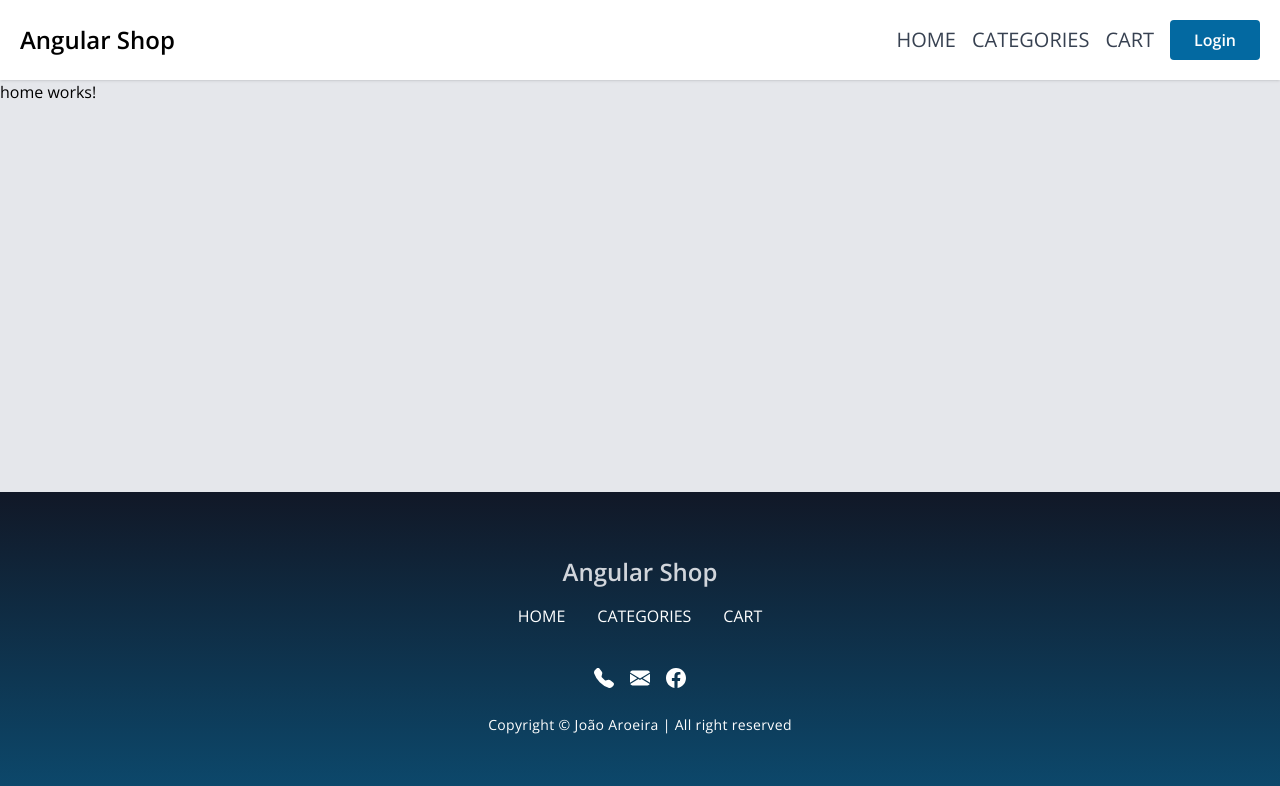
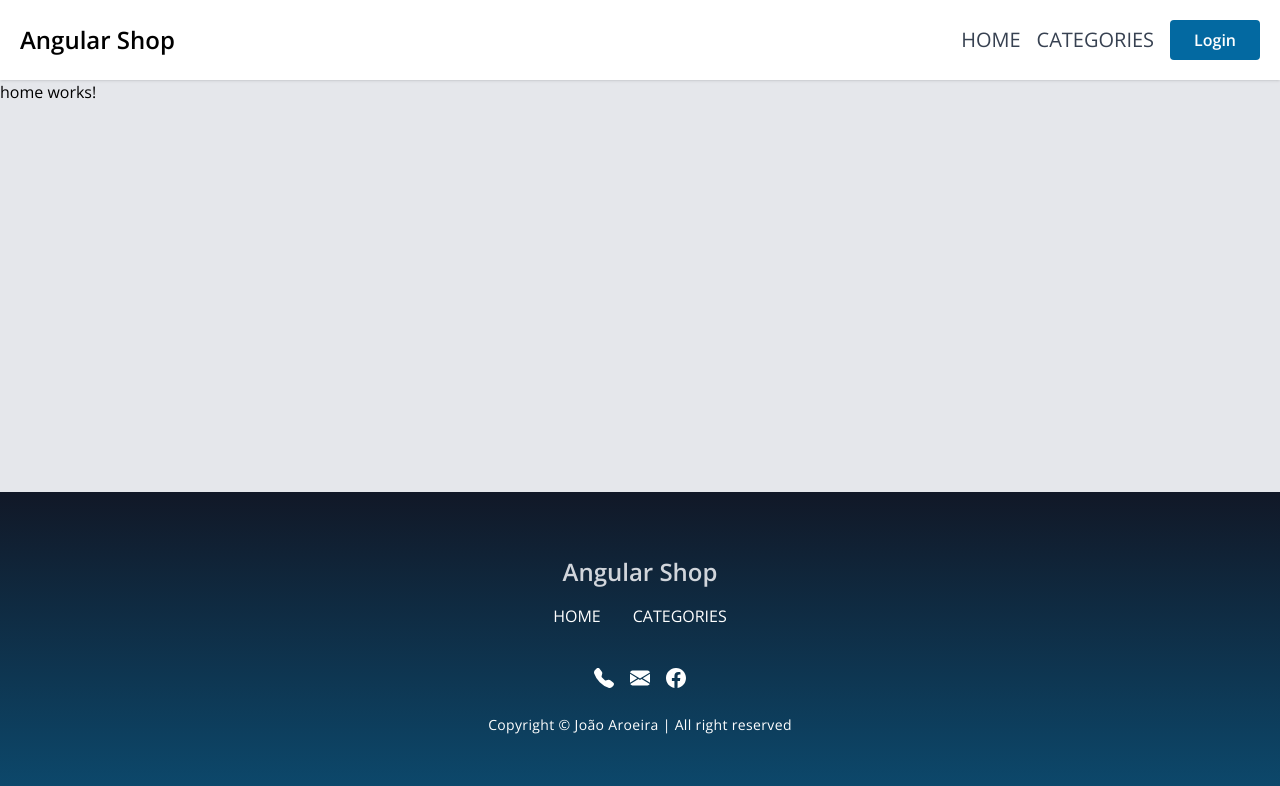
Before and after one commit to jaroeira/angular-demo-store, an Angular app: page / in a window 1280 px wide. Shown: the top 786 px of the page. Built offline with nearby package versions, Linux system fonts and the light colour scheme.

Commit message:
implement category selected

```diff
--- a/src/app/shop/layout/shop-shell/shop-shell.component.html
+++ b/src/app/shop/layout/shop-shell/shop-shell.component.html
@@ -15,5 +15,6 @@
   [show]="showCategoriesMenu"
   (closeClicked)="onCategoriesMenuClose()"
   (backdropClicked)="onCategoriesMenuClose()"
+  (categoryClicked)="onCategorySelected($event)"
 >
 </app-categories-menu>
--- a/src/app/shop/layout/shop-shell/shop-shell.component.ts
+++ b/src/app/shop/layout/shop-shell/shop-shell.component.ts
@@ -9,7 +9,6 @@ export class ShopShellComponent implements OnInit {
   headerLinks = [
     { label: 'home', path: '' },
     { label: 'categories', path: '' },
-    { label: 'cart', path: '' },
   ];
 
   showCategoriesMenu = false;
@@ -25,4 +24,10 @@ export class ShopShellComponent implements OnInit {
   onCategoriesClicked() {
     this.showCategoriesMenu = true;
   }
+
+  onCategorySelected(category: string) {
+    console.log('onCategorySelected', category);
+    this.showCategoriesMenu = false;
+    //TODO: navigate to category
+  }
 }
```
Also changed, not shown: src/app/shop/components/categories-menu/categories-menu.component.ts (+4 -4 lines).
